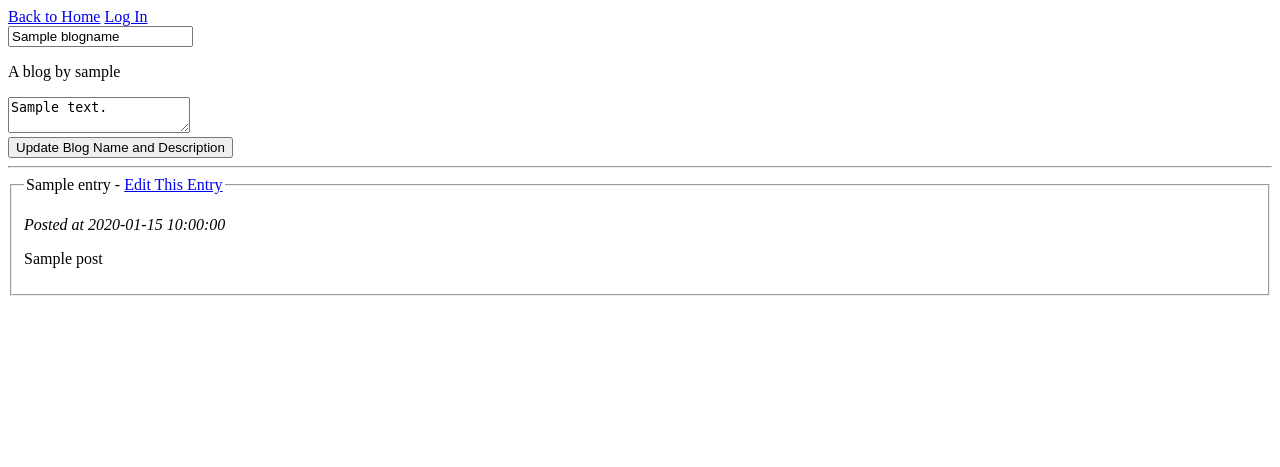
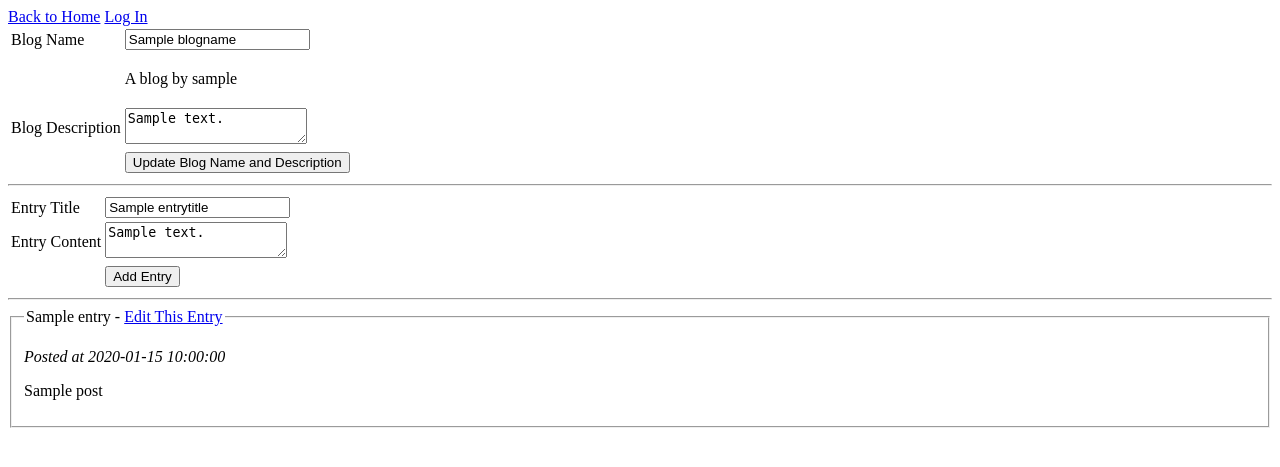
Before and after one commit to Ishq01/TeamRIID__dlup10_ichenadamczyk20_igupta10_rmui10, a Flask app: template app/templates/edit-blog.html in a window 1280 px wide. Shown: the top 467 px of the page. Run offline with Flask 2, Linux system fonts and the light colour scheme; the template is opened without the code that fills it: most values are stand-ins (such as "Sample title", 1, 10 or a date in 2020).

Commit message:
improving edit-blog.html

```diff
--- a/app/templates/edit-blog.html
+++ b/app/templates/edit-blog.html
@@ -8,6 +8,8 @@ entries (list of dictionaries)
 error_msg       (String of why blog edit didn't succeed, undefined if no such problem)
 blogname        (String of name of blog)
 blogdescription (String of description of blog)
+entrytitle      (String of title of entry)
+entrycontent    (String of content of entry)
 username        (String of username of creator)
 loggedin        (True if user is logged in, False otherwise. Should be True anyway)
 
@@ -18,6 +20,11 @@ SENDS to /my-blog by POST
 
 [if user wants to edit an entry]
 SENDS to /edit/<entryid> by GET
+
+[if user wants to add an entry]
+SENDS to /add/ by POST
+"title"         - Entry title
+"content"       - Entry content
 
 [if user wants to see existing blogs]
 SENDS to /home by GET
@@ -41,13 +48,25 @@ SENDS to / by GET
         <p><b>{{ error_msg }}</b></p>
         {% endif %}
         <form action="/my-blog" method="POST">
-            <input name="blogname" value="{{ blogname }}" />
-            <p>A blog by {{ username }}</p>
-            <textarea name="blogdescription">{{ blogdescription }}</textarea>
-            <br />
-            <input name="submit" type="submit" value="Update Blog Name and Description" />
+            <table>
+                <tr><td>Blog Name</td><td><input name="blogname" value="{{ blogname }}" /></td></tr>
+                <tr><td></td><td><p>A blog by {{ username }}</p></td></tr>
+                <tr><td>Blog Description</td><td><textarea name="blogdescription">{{ blogdescription }}</textarea></td></tr>
+                <tr><td></td><td><input name="submit" type="submit" value="Update Blog Name and Description" /></td></tr>
+            </table>
         </form>
-        <hr>
+
+        <hr />
+
+        <form action="/add/" method="POST">
+            <table>
+                <tr><td>Entry Title</td><td><input name="title" value="{{ entrytitle }}" /></td></tr>
+                <tr><td>Entry Content</td><td><textarea name="content">{{ entrycontent }}</textarea></td></tr>
+                <tr><td></td><td><input name="submit" type="submit" value="Add Entry" /></td></tr>
+            </table>
+        </form>
+
+        <hr />
 
         {% for entry in entries %}
             <fieldset>
--- a/devlog.txt
+++ b/devlog.txt
@@ -84,3 +84,7 @@
 		- Unable to display success msg and do this (cannot return two templates)
 	- Modify templates to support code (url endings, key names)
 	- Remove unnecessary test cases from db_builder.py
+
+ianC -- 2020-12-24 12:31
+    - Added 404.html template
+    - Added form to add entry and improved GUI on edit-blog.html
```
